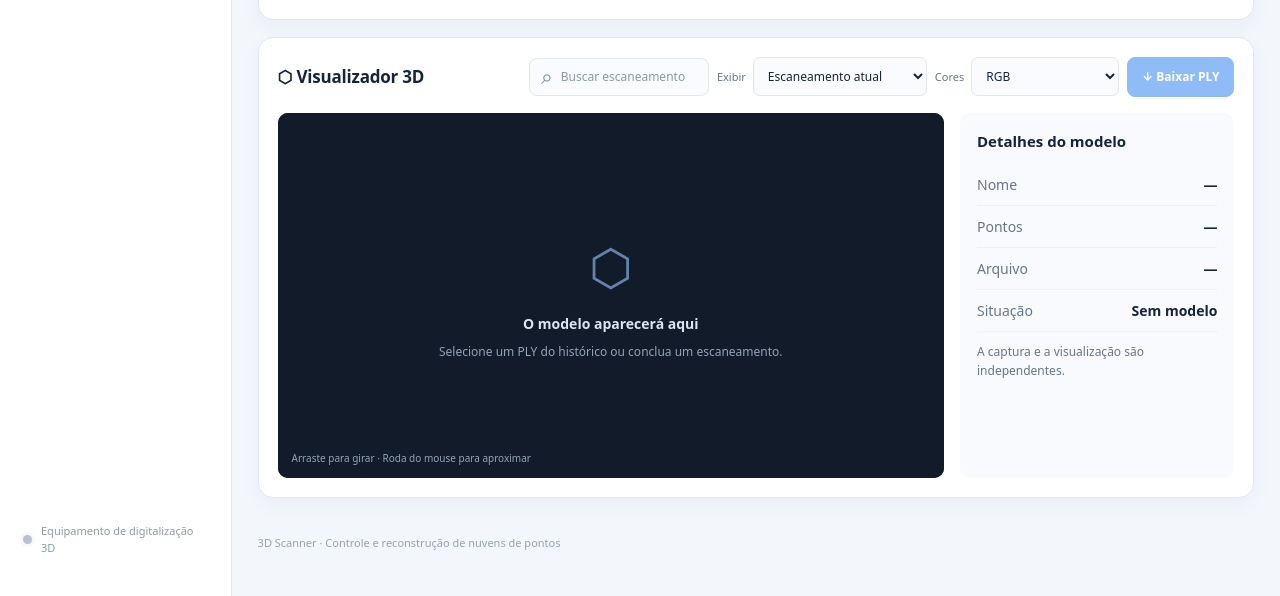
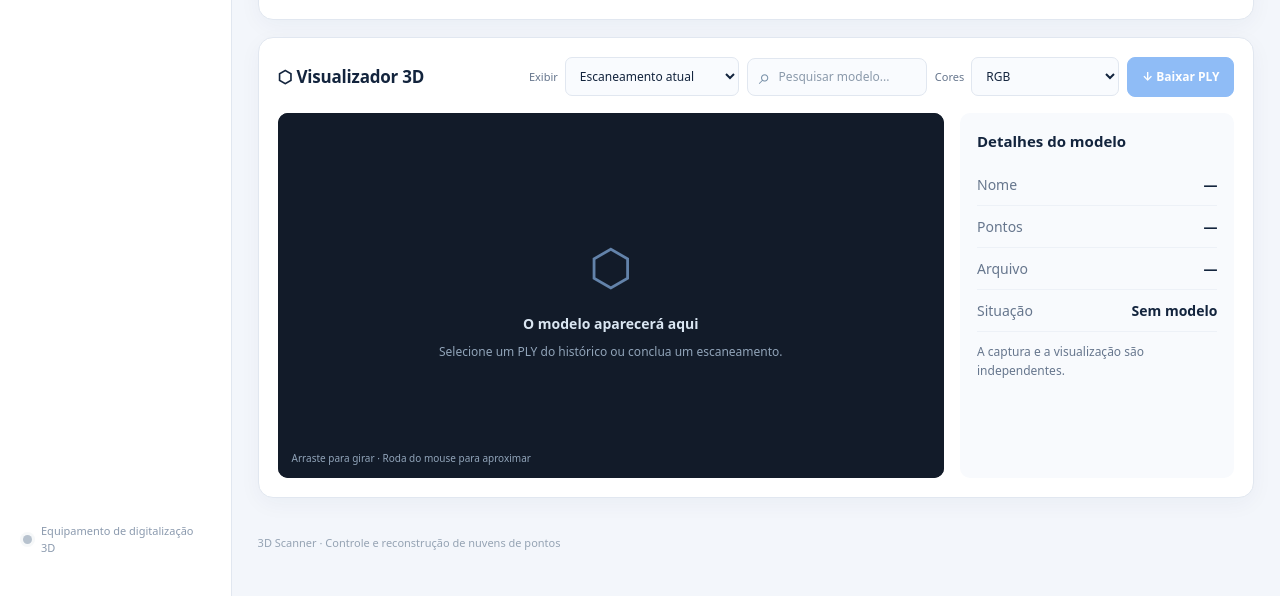
Before and after one commit to AugustoSalvego/scanner3d-raspberrypi, a Flask app: page / in a window 1280 px wide. Shown: the part 507-1103 px from the top of the page. Run offline with Flask 3, Linux system fonts and the light colour scheme; data that the repository does not hold is empty.

Commit message:
style(search): add live model suggestions and accessible clear controls

```diff
--- a/web_interface/templates/index.html
+++ b/web_interface/templates/index.html
@@ -62,8 +62,15 @@
         </div>
         <div class="panel viewer-panel">
           <div class="panel-heading viewer-heading"><h2>⬡ Visualizador 3D</h2><div class="viewer-tools">
-            <label class="search-field viewer-search-field"><span aria-hidden="true">⌕</span><input id="viewer-search" type="search" placeholder="Buscar escaneamento..." aria-label="Buscar escaneamentos disponíveis no visualizador" autocomplete="off"></label>
             <label class="select-wrap">Exibir <select id="viewer-source" aria-label="Arquivo PLY para visualizar"><option value="current">Escaneamento atual</option></select></label>
+            <div class="search-combo viewer-search-combo" id="viewer-search-box">
+              <div class="search-field viewer-search-field">
+                <span class="search-icon" aria-hidden="true">⌕</span>
+                <input id="viewer-search" type="search" placeholder="Pesquisar modelo..." aria-label="Pesquisar modelos para visualizar" autocomplete="off" role="combobox" aria-autocomplete="list" aria-haspopup="listbox" aria-expanded="false" aria-controls="viewer-suggestions">
+                <button class="search-clear" id="viewer-clear" type="button" aria-label="Limpar pesquisa de modelos" title="Limpar pesquisa" hidden>×</button>
+              </div>
+              <div class="search-suggestions" id="viewer-suggestions" role="listbox" aria-label="Escaneamentos encontrados" hidden></div>
+            </div>
             <label class="select-wrap">Cores <select id="viewer-color" aria-label="Modo de cores"><option value="rgb">RGB</option><option value="mono">Monocromático</option></select></label>
             <a class="btn primary" id="viewer-download" href="#" aria-disabled="true">↓ Baixar PLY</a>
           </div></div>
@@ -76,7 +83,7 @@
 
       <section class="view" id="view-history" aria-labelledby="history-title">
         <div class="page-heading"><div><span class="eyebrow">ARQUIVOS</span><h1 id="history-title">Histórico de escaneamentos</h1><p>Visualize, renomeie, baixe ou exclua sessões anteriores.</p></div><button class="btn subtle" type="button" id="history-refresh">↻ Atualizar</button></div>
-        <div class="panel"><div class="panel-heading history-heading"><h2>Escaneamentos salvos</h2><div class="history-tools"><label class="search-field history-search-field"><span aria-hidden="true">⌕</span><input id="history-search" type="search" placeholder="Pesquisar por nome ou data..." aria-label="Pesquisar escaneamentos no histórico" autocomplete="off"></label><span class="small-pill" id="history-count">—</span></div></div><div id="history-list" class="session-list"><p class="helper">Carregando histórico...</p></div></div>
+        <div class="panel"><div class="panel-heading history-heading"><h2>Escaneamentos salvos</h2><div class="history-tools"><div class="search-field history-search-field"><span class="search-icon" aria-hidden="true">⌕</span><input id="history-search" type="search" placeholder="Pesquisar por nome ou data..." aria-label="Pesquisar escaneamentos no histórico" autocomplete="off"><button class="search-clear" id="history-clear" type="button" aria-label="Limpar pesquisa do histórico" title="Limpar pesquisa" hidden>×</button></div><span class="small-pill" id="history-count">—</span></div></div><div id="history-list" class="session-list"><p class="helper">Carregando histórico...</p></div></div>
       </section>
 
       <section class="view" id="view-calibration" aria-labelledby="calibration-title">
```
